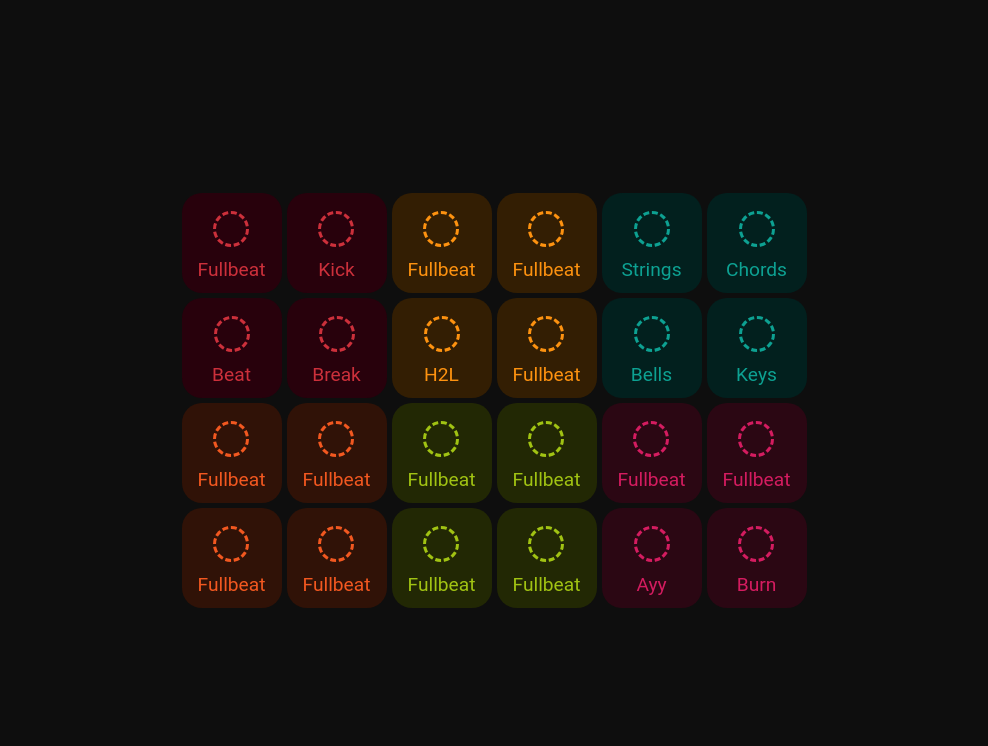
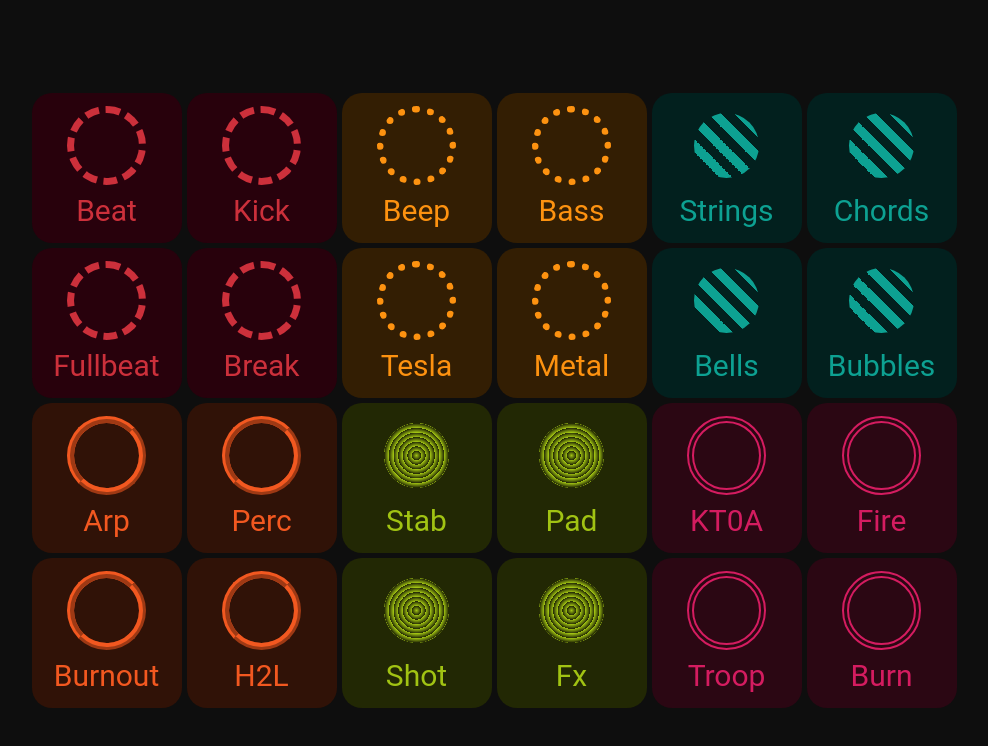
Before and after one commit to mmaismma/beatmaker, a plain HTML site: page index.html in a window 1280 px wide. Shown: the whole page, without its empty margins (146-1134 px from the left). Drawn offline with Linux system fonts and the light colour scheme.

Commit message:
Completed everything Although sizing may need adjusting

```diff
--- a/index.html
+++ b/index.html
@@ -7,7 +7,7 @@
     <div id="main">
         <div class="tile red 01">
             <div class="icon"></div>
-            <div class="title">Fullbeat</div>
+            <div class="title">Beat</div>
         </div>
         <div class="tile red 02">
             <div class="icon"></div>
@@ -15,11 +15,11 @@
         </div>
         <div class="tile yellow 16">
             <div class="icon"></div>
-            <div class="title">Fullbeat</div>
+            <div class="title">Beep</div>
         </div>
         <div class="tile yellow 25">
             <div class="icon"></div>
-            <div class="title">Fullbeat</div>
+            <div class="title">Bass</div>
         </div>
         <div class="tile cyan 29">
             <div class="icon"></div>
@@ -31,7 +31,7 @@
         </div>
         <div class="tile red 28">
             <div class="icon"></div>
-            <div class="title">Beat</div>
+            <div class="title">Fullbeat</div>
         </div>
         <div class="tile red 04">
             <div class="icon"></div>
@@ -39,11 +39,11 @@
         </div>
         <div class="tile yellow 44">
             <div class="icon"></div>
-            <div class="title">H2L</div>
+            <div class="title">Tesla</div>
         </div>
         <div class="tile yellow 32">
             <div class="icon"></div>
-            <div class="title">Fullbeat</div>
+            <div class="title">Metal</div>
         </div>
         <div class="tile cyan 07">
             <div class="icon"></div>
@@ -51,51 +51,51 @@
         </div>
         <div class="tile cyan 08">
             <div class="icon"></div>
-            <div class="title">Keys</div>
+            <div class="title">Bubbles</div>
         </div>
         <div class="tile orange 11">
             <div class="icon"></div>
-            <div class="title">Fullbeat</div>
+            <div class="title">Arp</div>
         </div>
         <div class="tile orange 12">
             <div class="icon"></div>
-            <div class="title">Fullbeat</div>
+            <div class="title">Perc</div>
         </div>
         <div class="tile green 31">
             <div class="icon"></div>
-            <div class="title">Fullbeat</div>
+            <div class="title">Stab</div>
         </div>
         <div class="tile green 18">
             <div class="icon"></div>
-            <div class="title">Fullbeat</div>
+            <div class="title">Pad</div>
         </div>
         <div class="tile pink 21">
             <div class="icon"></div>
-            <div class="title">Fullbeat</div>
+            <div class="title">KT0A</div>
         </div>
         <div class="tile pink 22">
             <div class="icon"></div>
-            <div class="title">Fullbeat</div>
+            <div class="title">Fire</div>
         </div>
         <div class="tile orange 33">
             <div class="icon"></div>
-            <div class="title">Fullbeat</div>
+            <div class="title">Burnout</div>
         </div>
         <div class="tile orange 09">
             <div class="icon"></div>
-            <div class="title">Fullbeat</div>
+            <div class="title">H2L</div>
         </div>
         <div class="tile green 41">
             <div class="icon"></div>
-            <div class="title">Fullbeat</div>
+            <div class="title">Shot</div>
         </div>
         <div class="tile green 35">
             <div class="icon"></div>
-            <div class="title">Fullbeat</div>
+            <div class="title">Fx</div>
         </div>
         <div class="tile pink 47">
             <div class="icon"></div>
-            <div class="title">Ayy</div>
+            <div class="title">Troop</div>
         </div>
         <div class="tile pink 24">
             <div class="icon"></div>
--- a/script.js
+++ b/script.js
@@ -35,52 +35,28 @@ for (i = 0; i < tileArray.length; i++) {
 function play(x) {
     let element = document.getElementsByClassName(x)[0];
 
-    let beat = window[`beat${x}`];
+    let beat = eval("beat" + x);
+    // Try eliminating eval with Function
     beat.play();
 
+    let interval;
+
+    function removeInterval() {
+        element.classList.remove('active');
+        beat.pause();
+        beat.currentTime = 0;
+        clearInterval(interval);
+    }
+
     if (element.classList[3] === 'active') {
-
+        removeInterval();
     } else {
         element.classList.add('active');
-    }
-    /*const interval = setInterval(() => {
-        //console.log(audio.currentTime + ' of' + ' ' + audio.duration);
-        if (audio.currentTime === audio.duration) {
-            document.getElementsByClassName(x)[0].classList.remove('active');
-            audio.pause;
-            audio.currentTime = 0;
-            removeInterval();
-        }
-    }, 1000)
-
-    function removeInterval() {
-        clearInterval(interval);
-    }*/
-}
-
-/*function play(x) {
-    let audio = new Audio(`Resources/Beats/0_${x}.flac`)
-    if (document.getElementsByClassName(x)[0].classList[3] === 'active') {
-        document.getElementsByClassName(x)[0].classList.remove('active');
-        audio.pause;
-        audio.currentTime = 0;
-        //clearInterval(interval);
-    } else {
-        audio.play();
-
-        document.getElementsByClassName(x)[0].classList.add('active');
-        const interval = setInterval(() => {
+        interval = setInterval(() => {
             //console.log(audio.currentTime + ' of' + ' ' + audio.duration);
-            if (audio.currentTime === audio.duration) {
-                document.getElementsByClassName(x)[0].classList.remove('active');
-                audio.pause;
-                audio.currentTime = 0;
+            if (beat.currentTime === beat.duration) {
                 removeInterval();
             }
         }, 1000)
-
-        function removeInterval() {
-            clearInterval(interval);
-        }
     }
-}*/
+}
--- a/style.css
+++ b/style.css
@@ -6,24 +6,21 @@ html {
     display: flex;
     align-items: center;
     justify-content: center;
-    font-family: 'Roboto';
+    font-family: 'Roboto', sans-serif;
     font-weight: 400;
-}
-
-.tile {
-    width: 100px;
-    height: 100px;
-    border-radius: 20px;
-    display: grid;
-    grid-template-rows: 2fr 1fr;
-    justify-content: center;
-    justify-items: center;
-    align-items: center;
-    color: #0e0e0e;
-    font-size: larger;
-    padding: 10px;
-    box-sizing: border-box;
-    cursor: pointer;
+    user-select: none;
+    --sharpRed: #cc303b;
+    --sharpYellow: #fd9210;
+    --sharpOrange: #f25820;
+    --sharpGreen: #a1c313;
+    --sharpCyan: #0da192;
+    --sharpPink: #d41c60;
+    --dullRed: #28010c;
+    --dullYellow: #331e03;
+    --dullOrange: #301207;
+    --dullGreen: #222804;
+    --dullCyan: #02201e;
+    --dullPink: #2b0713;
 }
 
 #main {
@@ -37,53 +34,34 @@ html {
     align-items: center;
 }
 
+.tile {
+    width: 150px;
+    height: 150px;
+    border-radius: 20px;
+    display: grid;
+    grid-template-rows: 2fr 1fr;
+    justify-content: center;
+    justify-items: center;
+    align-items: center;
+    color: #0e0e0e;
+    font-size: 30px;
+    padding: 10px;
+    box-sizing: border-box;
+    cursor: pointer;
+}
+
 .icon {
-    width: 30px;
-    height: 30px;
-    border-width: 3px;
+    width: 65px;
+    height: 65px;
+    border-width: 7px;
     border-radius: 50%;
     border-style: dashed;
 }
-:root {
-    --sharpRed: #cc303b;
-    --sharpYellow: #fd9210;
-    --sharpOrange: #f25820;
-    --sharpGreen: #a1c313;
-    --sharpCyan: #0da192;
-    --sharpPink: #d41c60;
-    --dullRed : #28010c;
-    --dullYellow : #331e03;
-    --dullOrange : #301207;
-    --dullGreen : #222804;
-    --dullCyan : #02201e;
-    --dullPink : #2b0713;
+
+.title {
+    background: none !important;
+    border: none !important;
 }
-
-.red > .icon, .red > .title {
-    border-color: var(--sharpRed);
-    color: var(--sharpRed);
-}
-.yellow > .icon, .yellow > .title {
-    border-color: var(--sharpYellow);
-    color: var(--sharpYellow);
-}
-.orange > .icon, .orange > .title {
-    border-color: var(--sharpOrange);
-    color: var(--sharpOrange);
-}
-.green > .icon, .green > .title {
-    border-color: var(--sharpGreen);
-    color: var(--sharpGreen);
-}
-.cyan > .icon, .cyan > .title {
-    border-color: var(--sharpCyan);
-    color: var(--sharpCyan);
-}
-.pink > .icon, .pink > .title {
-    border-color: var(--sharpPink);
-    color: var(--sharpPink);
-}
-
 
 .red {
     background-color: var(--dullRed);
@@ -107,6 +85,46 @@ html {
 
 .pink {
     background-color: var(--dullPink);
+}
+
+.red>.icon,
+.red>.title {
+    border-color: var(--sharpRed);
+    color: var(--sharpRed);
+}
+
+.yellow>.icon,
+.yellow>.title {
+    border-style: dotted;
+    color: var(--sharpYellow);
+}
+
+.orange>.icon,
+.orange>.title {
+    border-style: ridge;
+    border-color: var(--sharpOrange);
+    color: var(--sharpOrange);
+}
+
+.green>.icon,
+.green>.title {
+    background: repeating-radial-gradient(var(--sharpGreen), transparent 10%);
+    border: none;
+    color: var(--sharpGreen);
+}
+
+.cyan>.icon,
+.cyan>.title {
+    border: none;
+    color: var(--sharpCyan);
+    background: repeating-linear-gradient(45deg, var(--sharpCyan) 0%, var(--sharpCyan) 10%, transparent 10%, transparent 20%);
+}
+
+.pink>.icon,
+.pink>.title {
+    border-style: double;
+    border-color: var(--sharpPink);
+    color: var(--sharpPink);
 }
 
 .red.active {
@@ -134,44 +152,45 @@ html {
     box-shadow: 0 0 5px 0 var(--sharpCyan);
 }
 
+.cyan.active>.icon,
+.green.active>.icon {
+    background-color: #0e0e0e;
+}
+
 .pink.active {
     background-color: var(--sharpPink);
     box-shadow: 0 0 5px 0 var(--sharpPink);
 }
 
 .red:hover {
-    /*box-shadow: 0 0 5px 0 var(--sharpRed);*/
-    border: 2px solid var(--sharpRed)
+    box-shadow: 0 0 0 2px var(--sharpRed);
 }
 
 .yellow:hover {
-    /*box-shadow: 0 0 5px 0 var(--sharpYellow);*/
-    border: 2px solid var(--sharpYellow)
+    box-shadow: 0 0 0 2px var(--sharpYellow);
 }
 
 .orange:hover {
-    /*box-shadow: 0 0 5px 0 var(--sharpOrange);*/
-    border: 2px solid var(--sharpOrange)
+    box-shadow: 0 0 0 2px var(--sharpOrange);
 }
 
 .green:hover {
-    /*box-shadow: 0 0 5px 0 var(--sharpGreen);*/
-    border: 2px solid var(--sharpGreen)
+    box-shadow: 0 0 0 2px var(--sharpGreen);
 }
 
 .cyan:hover {
-    /*box-shadow: 0 0 5px 0 var(--sharpCyan);*/
-    border: 2px solid var(--sharpCyan)
+    box-shadow: 0 0 0 2px var(--sharpCyan);
 }
 
 .pink:hover {
-    /*box-shadow: 0 0 5px 0 var(--sharpPink);*/
-    border: 2px solid var(--sharpPink)
+    box-shadow: 0 0 0 2px var(--sharpPink);
 }
+
 /*.red {
     background: linear-gradient(to right, transparent, #fffa 50%, transparent 52%), #cc303b;
 }*/
-.active > .icon, .active > .title {
+.active>.icon,
+.active>.title {
     border-color: #0e0e0e;
     color: #0e0e0e;
 }
```
